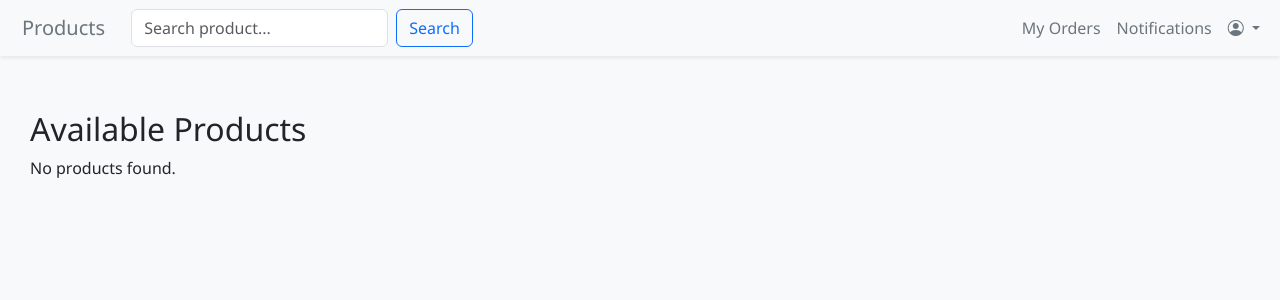
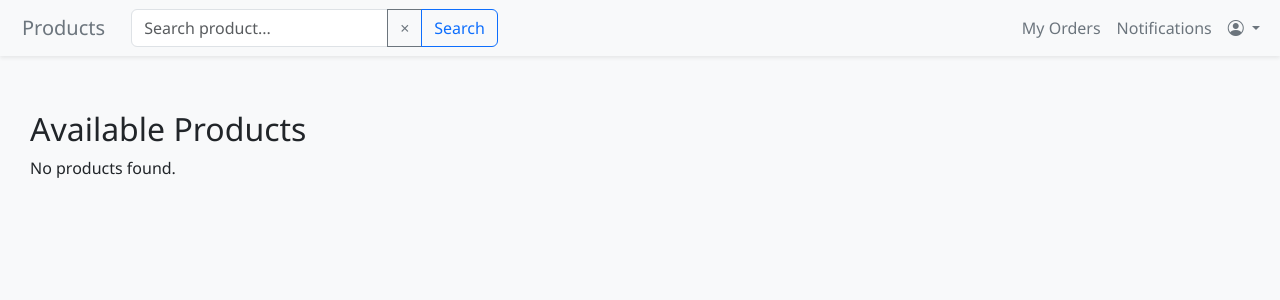
Before and after one commit to sajanvarghese/jvhub, a Django app: page /user_dashboard/ in a window 1280 px wide. Shown: the top 300 px of the page. Run offline with Django 5.2, Linux system fonts and the light colour scheme; data that the repository does not hold is empty.

Commit message:
Final version: completed all project featuress

```diff
--- a/main/templates/users/base.html
+++ b/main/templates/users/base.html
@@ -49,10 +49,13 @@
       </button>
 <div class="collapse navbar-collapse" id="navbarNav">
     <!-- Search form -->
-    <form class="d-flex me-3" method="GET" action="{% url 'user_dashboard' %}">
-        <input type="text" class="form-control me-2" name="q" placeholder="Search product..." value="{{ request.GET.q }}">
-        <button class="btn btn-outline-primary" type="submit">Search</button>
-    </form>
+<form class="d-flex me-3" method="GET" action="{% url 'user_dashboard' %}">
+  <div class="input-group">
+    <input type="text" class="form-control" name="q" placeholder="Search product..." value="{{ request.GET.q }}" id="searchInput">
+    <button type="button" class="btn btn-outline-secondary" onclick="clearSearch()">&times;</button>
+    <button class="btn btn-outline-primary" type="submit">Search</button>
+  </div>
+</form>
 
     <!-- Navbar items -->
     <ul class="navbar-nav ms-auto">
@@ -93,6 +96,11 @@
   <div class="content">
     {% block content %}{% endblock %}
   </div>
+  <script>
+function clearSearch() {
+    document.getElementById('searchInput').value = '';
+}
+</script>
 
   <!-- Bootstrap JS -->
   <script src="https://cdn.jsdelivr.net/npm/bootstrap@5.3.2/dist/js/bootstrap.bundle.min.js"></script>
```
